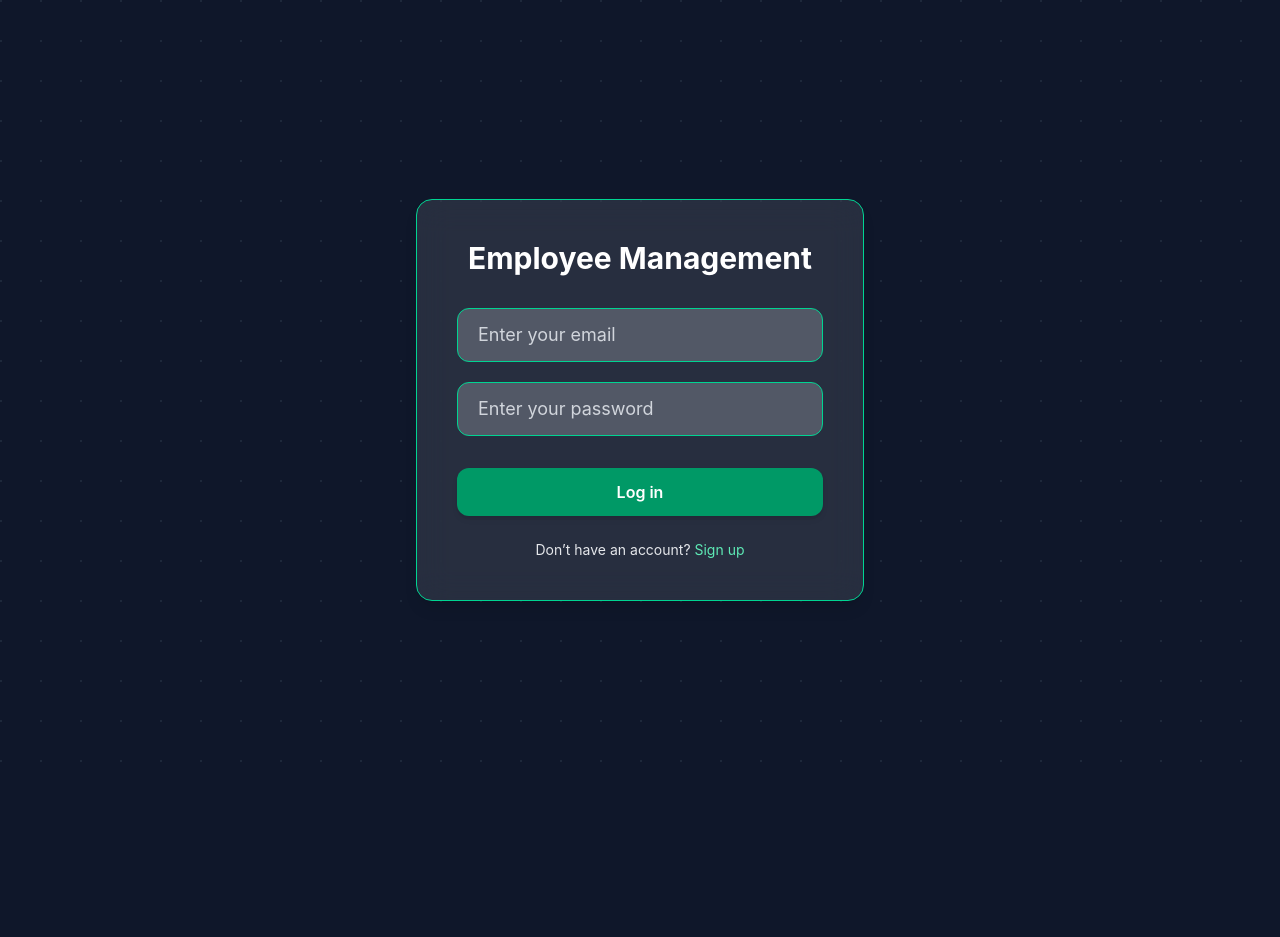
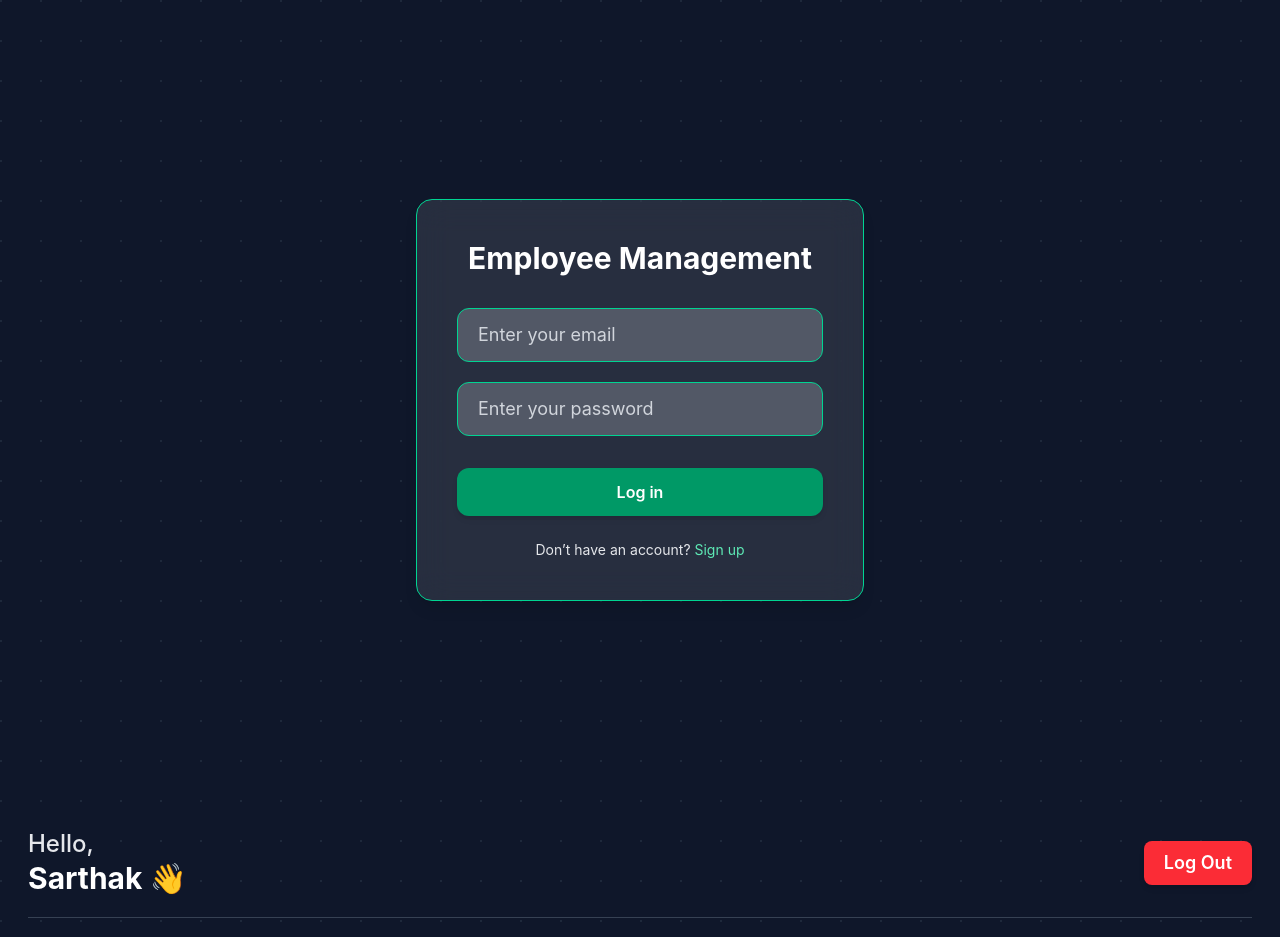
Before and after one commit to Avishkar1718/Employee-Management-System, a React app: page / in a window 1280 px wide. Shown: the top 937 px of the page. Before the commit the page ends 800 px from the top, so only its background shows below. Built offline with nearby package versions, Linux system fonts and the light colour scheme; the HTML template or start-up script is replaced by a standard one.

Commit message:
rewrite the conditional rendering

```diff
--- a/src/App.jsx
+++ b/src/App.jsx
@@ -31,8 +31,8 @@ function App() {
   return (
     <>
       {!user ? <Login handleLogin={handleLogin } />: " "}
-      {user==="employee"?<EmployeeDashboard/>:""}
-      {user==="admin"?<AdminDashboard />:""}
+      {user==="employee"?<EmployeeDashboard/>:<AdminDashboard/>}
+
     </>
   );
 }
```
